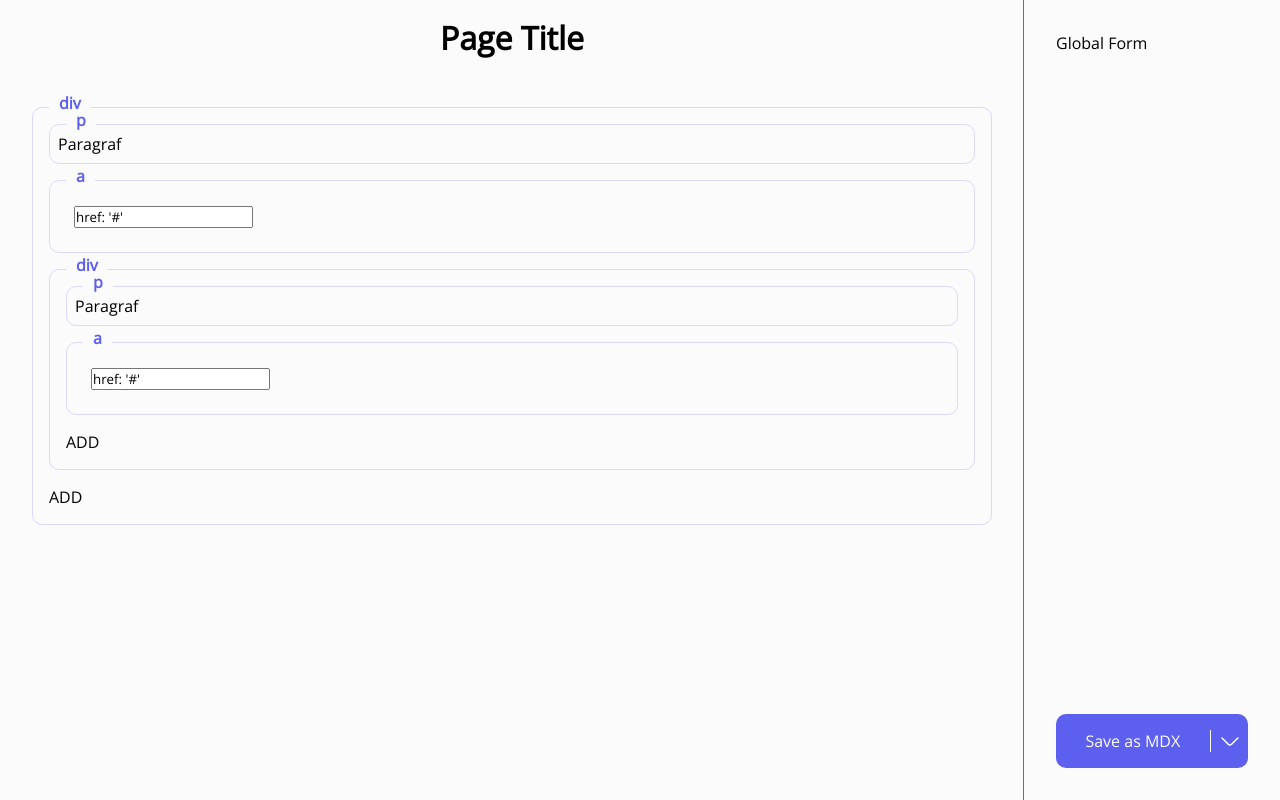
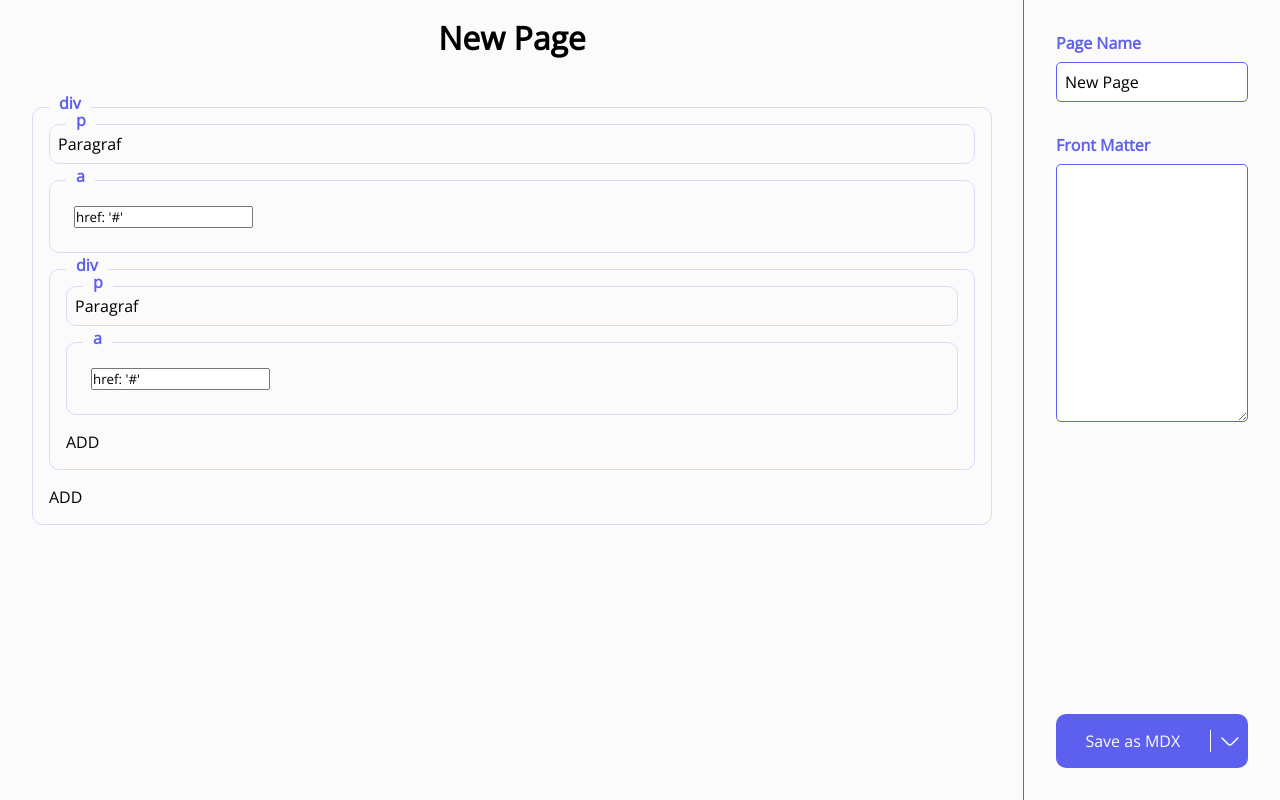
Before and after one commit to BaltacMihai/AtlasPad, a Vue app: page / in a window 1280 px wide. Built offline with nearby package versions, Linux system fonts and the light colour scheme.

Commit message:
added the global page settings

```diff
--- a/src/App.vue
+++ b/src/App.vue
@@ -21,7 +21,7 @@ export default {
 
 <template>
   <div class="content">
-    <TagsTree :contentJson="exampleTest[0]" />
+    <TagsTree :contentJson="exampleTest[0]" :pageName="pageSettings.name" />
     <Form :pageSettings="pageSettings" :pageContent="exampleTest[0]" />
   </div>
 </template>
--- a/src/components/Form.vue
+++ b/src/components/Form.vue
@@ -1,7 +1,23 @@
 <template>
   <div class="form">
-    <div class="content">
-      <p>Global Form</p>
+    <div class="form-content">
+      <div class="input">
+        <label for="pageName">Page Name</label>
+        <input
+          type="text"
+          v-model="pageSettings.name"
+          id="pageName"
+          title="pageName"
+        />
+      </div>
+      <div class="input">
+        <label for="frontMatter">Front Matter</label>
+        <textarea
+          v-model="pageSettings.frontMatter"
+          id="frontMatter"
+          title="frontMatter"
+        />
+      </div>
     </div>
 
     <div class="btn">
@@ -40,19 +56,19 @@ export default {
   },
   methods: {
     saveAsMdxFile() {
-      generateMdxFile(this.pageContent, this.pageSettings.name, "mdx");
+      generateMdxFile(this.pageContent, this.pageSettings, "mdx");
     },
     openMoreOptionsToSave() {
       this.moreOptionsIsActive = !this.moreOptionsIsActive;
     },
     saveAsTxtFile() {
-      generateMdxFile(this.pageContent, this.pageSettings.name, "txt");
+      generateMdxFile(this.pageContent, this.pageSettings, "txt");
     },
     saveAsHtmlFile() {
-      generateMdxFile(this.pageContent, this.pageSettings.name, "html");
+      generateMdxFile(this.pageContent, this.pageSettings, "html");
     },
     saveAsJsonFile() {
-      generateJsonFile(this.pageContent, this.pageSettings.name);
+      generateJsonFile(this.pageContent, this.pageSettings);
     },
   },
 };
@@ -73,6 +89,40 @@ export default {
 
   width: 15%;
   padding: 2rem;
+
+  .form-content {
+    display: flex;
+    flex-direction: column;
+    gap: 2rem;
+
+    .input {
+      display: flex;
+      flex-direction: column;
+      gap: 0.5rem;
+      width: 100%;
+
+      label {
+        color: #5d60ef;
+        font-weight: bold;
+      }
+
+      input,
+      textarea {
+        border: 1px solid #5d60ef;
+        padding: 0.5rem;
+        font-size: 1rem;
+        border-radius: 5px;
+        &:is(:hover, :focus, :focus-visible) {
+          border: 1px solid #5d60ef;
+          outline: none;
+        }
+      }
+      textarea {
+        height: 15rem;
+        resize: vertical;
+      }
+    }
+  }
 
   .btn {
     width: 100%;
--- a/src/components/TagsTree.vue
+++ b/src/components/TagsTree.vue
@@ -1,6 +1,6 @@
 <template>
   <div class="content-page">
-    <h1>Page Title</h1>
+    <h1>{{ pageName }}</h1>
     <div class="tag-builder">
       <TagBuilder :tag="contentJson" />
     </div>
@@ -13,6 +13,7 @@ import TagBuilder from "./TagsTreeBuilder.vue";
 export default {
   props: {
     contentJson: Object,
+    pageName: String,
   },
   components: {
     TagBuilder,
--- a/src/utils/GenerateJsonFile.js
+++ b/src/utils/GenerateJsonFile.js
@@ -1,9 +1,17 @@
 import { saveAs } from "file-saver";
 
-export default function generateJsonFile(content, fileName) {
-  const file = new Blob([JSON.stringify(content)], {
+export default function generateJsonFile(content, fileSettings) {
+  const createdJson = {
+    pageSettings: {
+      name: fileSettings.name,
+      frontMatter: fileSettings.frontMatter,
+    },
+    pageContent: content,
+  };
+
+  const file = new Blob([JSON.stringify(createdJson)], {
     type: "application/json",
   });
-  console.log(file);
-  saveAs(file, `${fileName}.json`);
+
+  saveAs(file, `${fileSettings.name}.json`);
 }
--- a/src/utils/GenerateMDXFile.js
+++ b/src/utils/GenerateMDXFile.js
@@ -1,12 +1,12 @@
 import compileJsonToMDX from "./CompileJson2MDX";
 import { saveAs } from "file-saver";
 
-export default function generateMdxFile(tag, fileName, fileExtension) {
+export default function generateMdxFile(tag, fileSettings, fileExtension) {
   const contentCompiled = compileJsonToMDX(tag);
 
-  const file = new Blob([contentCompiled], {
+  const file = new Blob([fileSettings.frontMatter + contentCompiled], {
     type: "text/plain;charset=utf-8",
   });
 
-  saveAs(file, `${fileName}.${fileExtension}`);
+  saveAs(file, `${fileSettings.name}.${fileExtension}`);
 }
```
